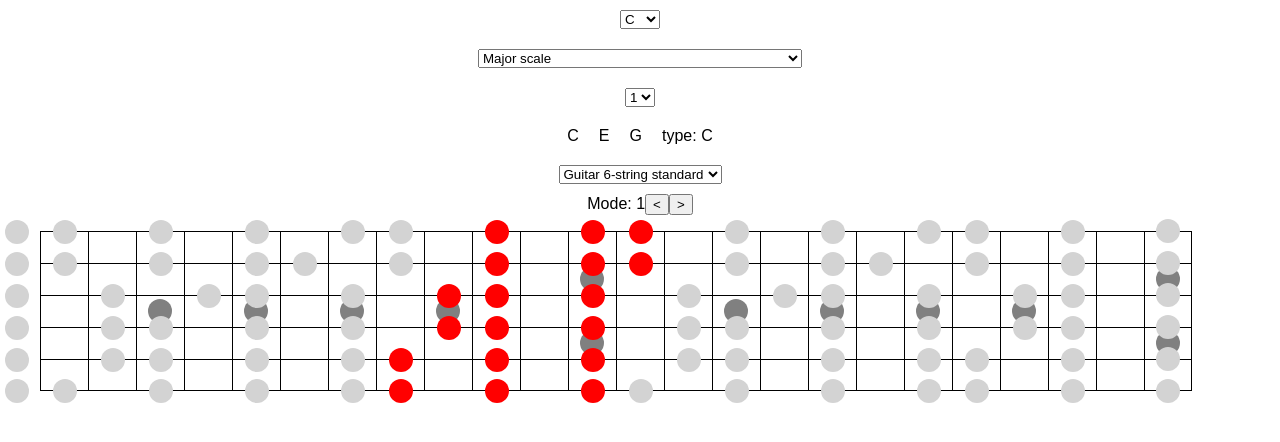
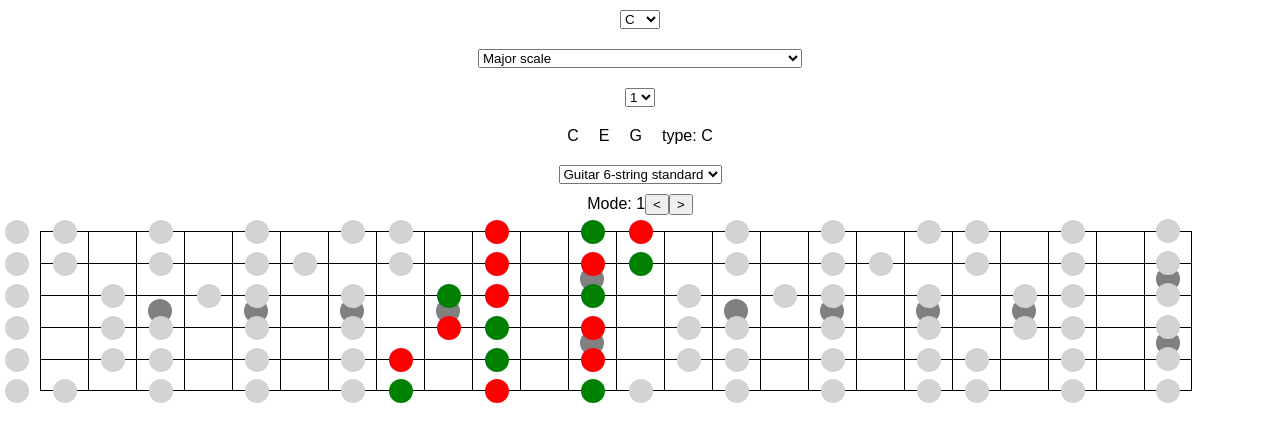
Before and after one commit to eetulatja/chord-visualizer, a React (Create React App) app: page / in a window 1280 px wide. Shown: the top 442 px of the page. Built offline with nearby package versions, Linux system fonts and the light colour scheme.

Commit message:
Highlight chord notes

```diff
--- a/src/ChordViewer.js
+++ b/src/ChordViewer.js
@@ -2,7 +2,7 @@ import React, { PureComponent } from 'react';
 import _ from 'lodash';
 
 import notes from './notes';
-import scales, { getScaleById } from './scales';
+import scales, { getScaleById, getChordScale } from './scales';
 import { getTriadFromScale, getChordType } from './chords';
 import Fretboard from './Fretboard';
 import tunings, { getTuningById } from './tunings';
@@ -68,8 +68,7 @@ export default class ChordViewer extends PureComponent {
 
 
     render() {
-        const scale = getScaleById(this.state.scale);
-        const chordScale = scale.chordScale ? getScaleById(scale.chordScale) : scale;
+        const chordScale = getChordScale(this.state.scale);
         const selectedChord = getTriadFromScale(chordScale, this.state.degree);
 
         return (
@@ -137,6 +136,7 @@ export default class ChordViewer extends PureComponent {
                     tuning={this.state.tuning}
                     style={styles.fretboard}
                     mode={this.state.mode}
+                    chord={selectedChord}
                 />
             </div>
         );
--- a/src/Fretboard.js
+++ b/src/Fretboard.js
@@ -29,6 +29,7 @@ export default class Fretboards extends PureComponent {
             this.props.tuning.configuration,
             numberOfFrets,
             this.props.mode,
+            this.props.chord,
         );
 
         return (
@@ -107,7 +108,8 @@ export default class Fretboards extends PureComponent {
                                     <div
                                         style={{
                                             ...styles.noteMarker,
-                                            ...(displayedNotes[string][fret].isHighlighted && { backgroundColor: 'red' }),
+                                            ...(displayedNotes[string][fret].isHighlighted && styles.highlightedNoteMarker),
+                                            ...(displayedNotes[string][fret].isChordNote && styles.chordNoteMarker),
                                         }}
                                     />
                                 }
@@ -187,4 +189,10 @@ const styles = {
         backgroundColor: 'lightgrey',
         borderRadius: '100%',
     },
+    highlightedNoteMarker: {
+        backgroundColor: 'red',
+    },
+    chordNoteMarker: {
+        backgroundColor: 'green',
+    },
 };
--- a/src/scales.js
+++ b/src/scales.js
@@ -179,6 +179,14 @@ export function getNoteByDegree(scale, degree) {
     return note;
 }
 
+export function getChordScale(scaleId) {
+    const scale = getScaleById(scaleId);
+
+    const chordScale = scale.chordScale ? getScaleById(scale.chordScale) : scale;
+
+    return chordScale;
+}
+
 function getNotesForString(scaleId, rootNote, string, numberOfFrets) {
     const scale = getScaleById(scaleId);
     const scaleNotes = scale.notes.map(note => (note + rootNote) % 12);
@@ -196,7 +204,7 @@ function getNotesForString(scaleId, rootNote, string, numberOfFrets) {
     return positions;
 }
 
-export function getScalePositionsOnFretboard(scaleId, rootNote, stringConfiguration, numberOfFrets, mode) {
+export function getScalePositionsOnFretboard(scaleId, rootNote, stringConfiguration, numberOfFrets, mode, chord) {
     const allPositions =_.mapValues(stringConfiguration, string => getNotesForString(
         scaleId,
         rootNote,
@@ -232,14 +240,21 @@ export function getScalePositionsOnFretboard(scaleId, rootNote, stringConfigurat
         .mapValues((stringNotes, string) =>
             _(stringNotes)
                 .mapKeys(note => note - stringConfiguration[string].openNote)
-                .mapValues(() => true)
+                .mapValues(note => ({
+                    isChordNote: chord.includes(note % 12),
+                }))
                 .value()
         )
         .value();
 
     for (const [ fret, stringPositions ] of Object.entries(selectedModePositions)) {
-        for (const string of Object.keys(stringPositions)) {
-            allPositions[fret][string].isHighlighted = true;
+        for (const [ string, position ] of Object.entries(stringPositions)) {
+            if (allPositions[fret][string]) {
+                // The scale might not contain all the notes of the chord.
+                // For example, pentatonic scales.
+                allPositions[fret][string].isHighlighted = true;
+                allPositions[fret][string].isChordNote = position.isChordNote;
+            }
         }
     }
 
```
